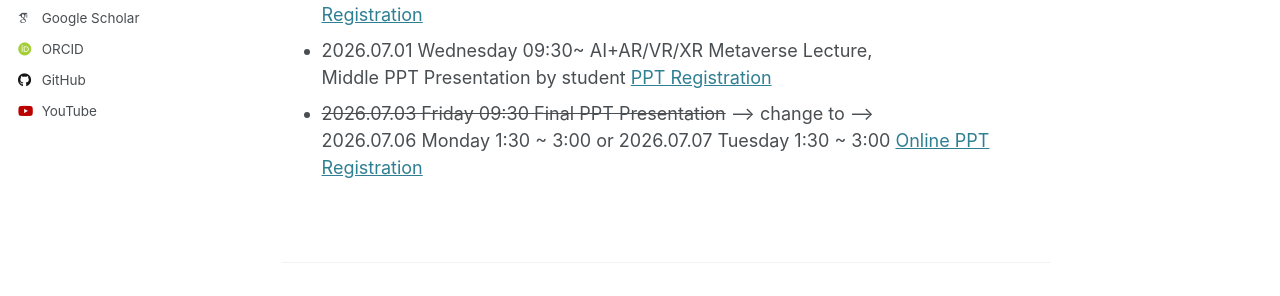
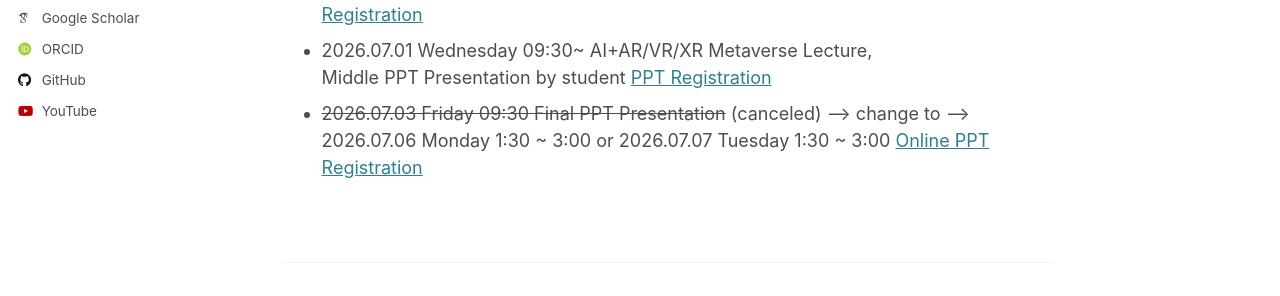
Before and after one commit to leebyunggook/leebyunggook.github.io, a Jekyll site: the page built from _teaching/2026-spring-teaching-10.md, in a window 1280 px wide and 1366 px high. Shown: the part 506-802 px from the top of the window. Built offline with Jekyll 4.4.1, drawn with Linux system fonts in a browser that asks for light colours; some web fonts are replaced.

Commit message:
Update 2026-spring-teaching-10.md

```diff
--- a/_teaching/2026-spring-teaching-10.md
+++ b/_teaching/2026-spring-teaching-10.md
@@ -17,5 +17,5 @@ ex) 3D Printer 기술동향과 응용, (3D Printer를 이용한) Slip Casting
 * 2026.06.29 Monday 09:30~ AIGC Lecture, Initial idea speech by student [Title Registration](https://f.kdocs.cn/g/tPz0zkac/)
 * 2026.07.01 Wednesday 09:30~ AI+AR/VR/XR Metaverse Lecture,
   Middle PPT Presentation by student [PPT Registration](https://f.kdocs.cn/g/VOoFe4bH/)
-* ~~2026.07.03 Friday 09:30 Final PPT Presentation~~  --> change to -->
+* ~~2026.07.03 Friday 09:30 Final PPT Presentation~~ (canceled) --> change to -->
   2026.07.06 Monday 1:30 ~ 3:00 or 2026.07.07 Tuesday 1:30 ~ 3:00 [Online PPT Registration](https://f.kdocs.cn/g/VOoFe4bH/)
```
